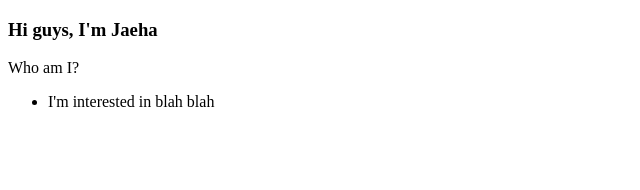
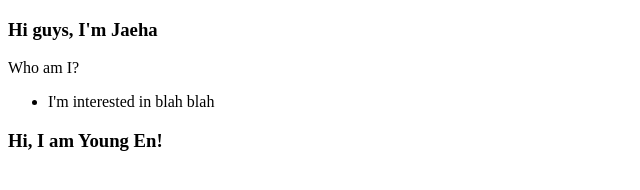
Before and after one commit to oysterjung/introduce, a plain HTML site: page index.html in a window 1280 px wide. Shown: the whole page, without its empty margins (0-640 px from the left). Drawn offline with Linux system fonts and the light colour scheme.

Commit message:
feat: Write YoungEn's introduction

```diff
--- a/index.html
+++ b/index.html
@@ -13,5 +13,6 @@
         <li>I'm interested in blah blah</li>
       </ul>
     </p>
+    <h3> Hi, I am Young En!</h3>
   </body>
 </html>
```
